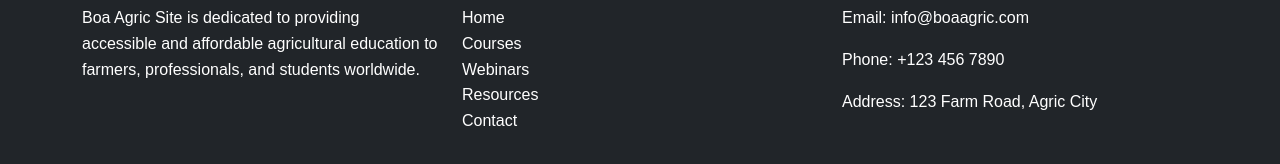
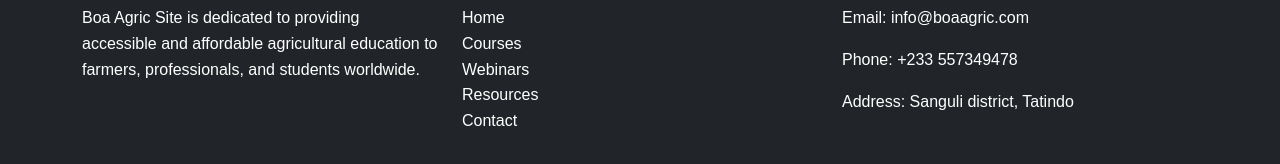
Before and after one commit to Chris0011c/Boa-Agric-, a plain HTML site: page contact.html in a window 1280 px wide. Shown: the part 709-873 px from the top of the page. Drawn offline with nearby package versions, Linux system fonts and the light colour scheme.

Commit message:
Modified contact address

```diff
--- a/contact.html
+++ b/contact.html
@@ -103,8 +103,8 @@
 					<div class="col-md-4">
 						<h5>Contact Us</h5>
 						<p>Email: info@boaagric.com</p>
-						<p>Phone: +123 456 7890</p>
-						<p>Address: 123 Farm Road, Agric City</p>
+						<p>Phone: +233 557349478</p>
+						<p>Address: Sanguli district, Tatindo</p>
 					</div>
 				</div>
 				<div class="text-center mt-4">
```
Also changed, not shown: courses.html (+2 -2 lines), index.html (+2 -2 lines), login.html (+2 -2 lines), resources.html (+2 -2 lines), signup.html (+2 -2 lines), webinars.html (+2 -2 lines).
